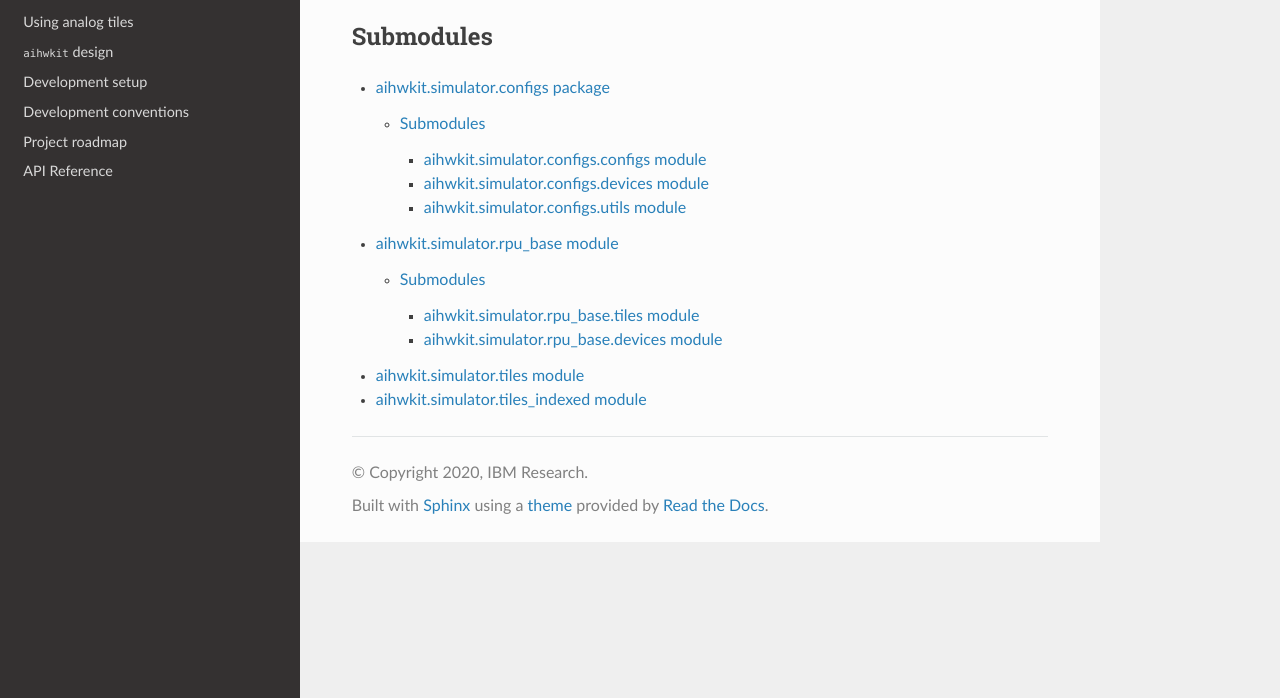
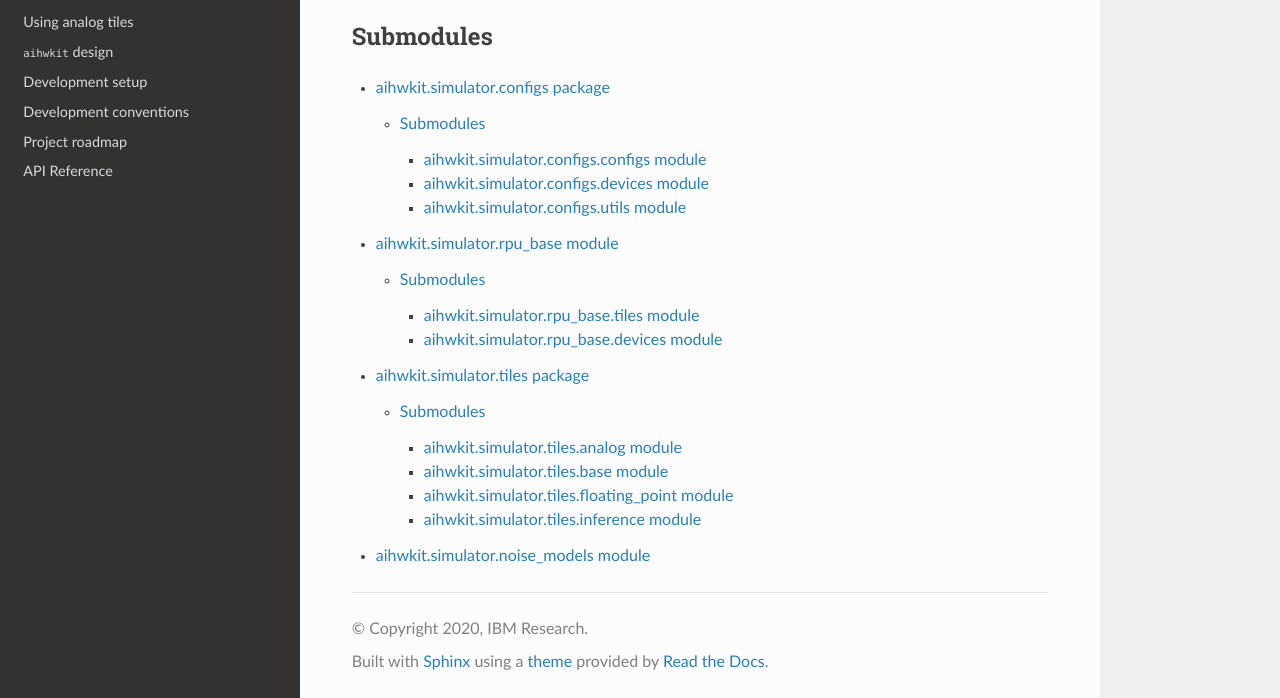
Before and after one commit to IBM/aihwkit, a Sphinx documentation site: the page built from docs/source/api/aihwkit.simulator.rst, in a window 1280 px wide and 962 px high, cut to the strip 264-962 px from the top of the window. Built offline with Sphinx 7.4.7 and the Read the Docs theme 2.0.0, drawn with Linux system fonts in a browser that asks for light colours.

Commit message:
Update apidoc for tiles and noise models

```diff
--- a/docs/source/api/aihwkit.simulator.rst
+++ b/docs/source/api/aihwkit.simulator.rst
@@ -15,4 +15,4 @@ Submodules
    aihwkit.simulator.configs
    aihwkit.simulator.rpu_base
    aihwkit.simulator.tiles
-   aihwkit.simulator.tiles_indexed
+   aihwkit.simulator.noise_models
--- /dev/null
+++ b/docs/source/api/aihwkit.simulator.tiles.analog.rst
@@ -0,0 +1,8 @@
+aihwkit.simulator.tiles.analog module
+=====================================
+
+.. automodule:: aihwkit.simulator.tiles.analog
+   :members:
+   :undoc-members:
+   :show-inheritance:
+   :exclude-members: stack
--- /dev/null
+++ b/docs/source/api/aihwkit.simulator.tiles.base.rst
@@ -0,0 +1,8 @@
+aihwkit.simulator.tiles.base module
+===================================
+
+.. automodule:: aihwkit.simulator.tiles.base
+   :members:
+   :undoc-members:
+   :show-inheritance:
+   :exclude-members: stack
--- /dev/null
+++ b/docs/source/api/aihwkit.simulator.tiles.floating_point.rst
@@ -0,0 +1,8 @@
+aihwkit.simulator.tiles.floating_point module
+=============================================
+
+.. automodule:: aihwkit.simulator.tiles.floating_point
+   :members:
+   :undoc-members:
+   :show-inheritance:
+   :exclude-members: stack
--- /dev/null
+++ b/docs/source/api/aihwkit.simulator.tiles.inference.rst
@@ -0,0 +1,8 @@
+aihwkit.simulator.tiles.inference module
+========================================
+
+.. automodule:: aihwkit.simulator.tiles.inference
+   :members:
+   :undoc-members:
+   :show-inheritance:
+   :exclude-members: stack
--- a/docs/source/api/aihwkit.simulator.tiles_indexed.rst
+++ /dev/null
@@ -1,8 +0,0 @@
-aihwkit.simulator.tiles_indexed module
-======================================
-
-.. automodule:: aihwkit.simulator.tiles_indexed
-   :members:
-   :undoc-members:
-   :show-inheritance:
-   :exclude-members: stack
--- a/docs/source/api_reference.rst
+++ b/docs/source/api_reference.rst
@@ -7,9 +7,9 @@ API Reference
    aihwkit
    aihwkit.simulator
    aihwkit.simulator.configs
+   aihwkit.simulator.noise_models
    aihwkit.simulator.rpu_base
    aihwkit.simulator.tiles
-   aihwkit.simulator.tiles_indexed
    aihwkit.nn
    aihwkit.nn.functions
    aihwkit.nn.modules
--- a/docs/source/using_simulator.rst
+++ b/docs/source/using_simulator.rst
@@ -33,6 +33,7 @@ Tile class                                           Description
 ===================================================  ========
 :class:`~aihwkit.simulator.tiles.FloatingPointTile`  implements a floating point or ideal analog tile.
 :class:`~aihwkit.simulator.tiles.AnalogTile`         implements an abstract analog tile with many cycle-to-cycle non-idealities and systematic parameter-spreads that can be user-defined.
+:class:`~aihwkit.simulator.tiles.InferenceTile`      implements an analog tile for inference and hardware-aware training.
 ===================================================  ========
 
 Creating an analog tile
```
Also changed, not shown: docs/source/api/aihwkit.simulator.noise_models.rst (added, +8 -0 lines), docs/source/api/aihwkit.simulator.tiles.rst (+13 -3 lines), 1 other file.
